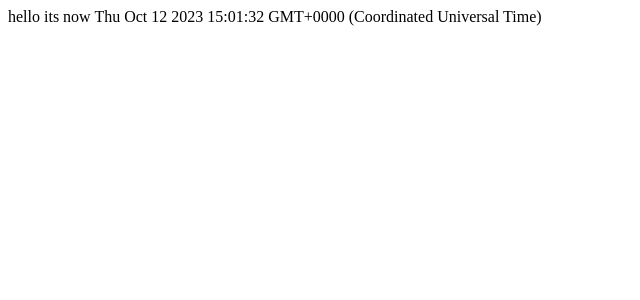
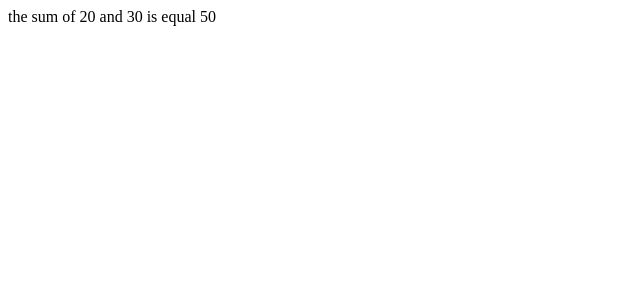
Before and after one commit to DEVAVISWA/react, a React (Vite) app: page / in a window 1280 px wide. Shown: the top 300 px of the page, without its empty margins (0-640 px from the left). Built offline with nearby package versions, Linux system fonts and the light colour scheme.

Commit message:
new dynamic addition prog

```diff
--- a/src/App.jsx
+++ b/src/App.jsx
@@ -1,13 +1,24 @@
 // dynamically creating html
 
-function timer () {
-  const now = new Date()
+// function timer () {
+//   const now = new Date()
 
-  console.log(now)
+//   console.log(now)
+//   return(
+//     <div>
+//       hello its now {now.toString()}
+//     </div>
+//   )
+// }
+// export default timer
+
+function add () {
+  let a= 20
+  let b=30
   return(
     <div>
-      hello its now {now.toString()}
+      the sum of {a} and {b} is equal {a+b}
     </div>
   )
 }
-export default timer
+export default add
```
